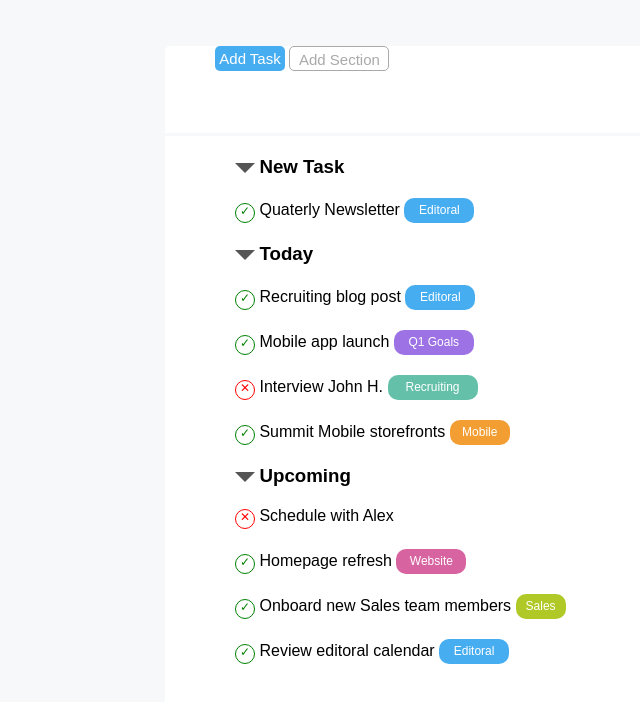
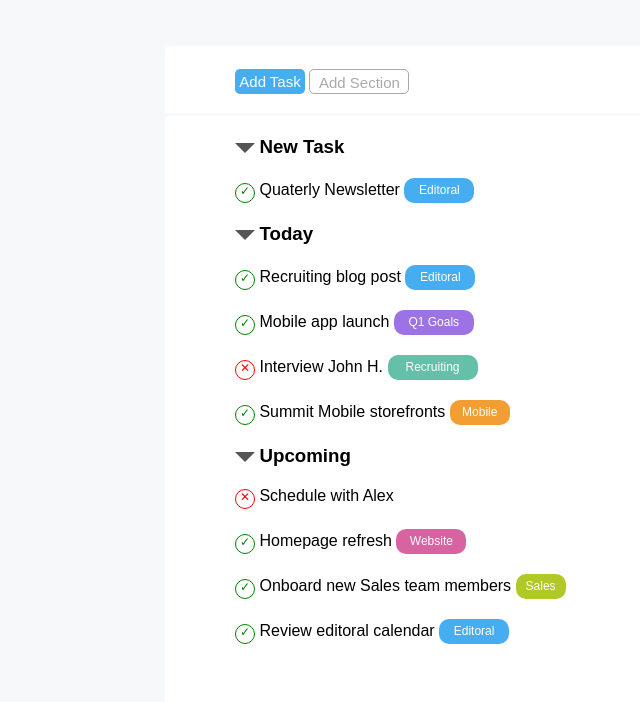
Before and after one commit to AndyDAntuono/html-css-toboolist, a plain HTML site: page index.html in a window 1280 px wide. Shown: the part 74-776 px from the top of the page, without its empty margins (0-640 px from the left). Drawn offline with Linux system fonts and the light colour scheme.

Commit message:
[LAST COMMIT] minor fixes

```diff
--- a/css/style.css
+++ b/css/style.css
@@ -37,13 +37,15 @@ body {
 
 .secondary-container {
     width: 100%;
-    height: 90px;
+    height: 70px;
+    line-height: 70px;
+    vertical-align: middle;
     margin-top: 20px;
     border-bottom: 3px solid rgba(246,248,249,255);
 }
 
 .add-task {
-    margin-left: 50px;
+    margin-left: 70px;
     display: inline-block;
     height: 25px;
     width: 70px;
--- a/index.html
+++ b/index.html
@@ -3,27 +3,27 @@
 <head>
     <meta charset="UTF-8">
     <meta name="viewport" content="width=device-width, initial-scale=1.0">
-    <title>Document</title>
+    <title>html-css-toboolist</title>
     <link rel="stylesheet" href="./css/style.css">
 </head>
 <body>
     <header>
         <div class="logo-div">
-            <img class="logo-img" src="./img/Logo.png">
+            <img class="logo-img" alt="boolean-logo" src="./img/Logo.png">
             <h1 class="header-h1">Toboolist</h1>
         </div>
     </header>
     <main>
         <!--SEZIONE MAIN CONTAINER-->
-        <section class="main-container">
+        <div class="main-container">
             <!--SEZIONE "ADD TASK" & "ADD SECTION"-->
-            <section class="secondary-container">
+            <div class="secondary-container">
                 <div class="add-task">Add Task</div>
                 <div class="add-section">Add Section</div>
-            </section>
+            </div>
 
             <!--SEZIONE ELENCO PUNTATO-->
-            <section class="tertiary-container">
+            <div class="tertiary-container">
                 <ul class="main-ul">
                     <li><div class="triangle-down"></div>
                         <h3>New Task</h3>
@@ -76,8 +76,8 @@
                         </ul>
                     </li>
                 </ul>
-            </section>
-
+            </div>
+        </div>
     </main>
 
 </body>
```
